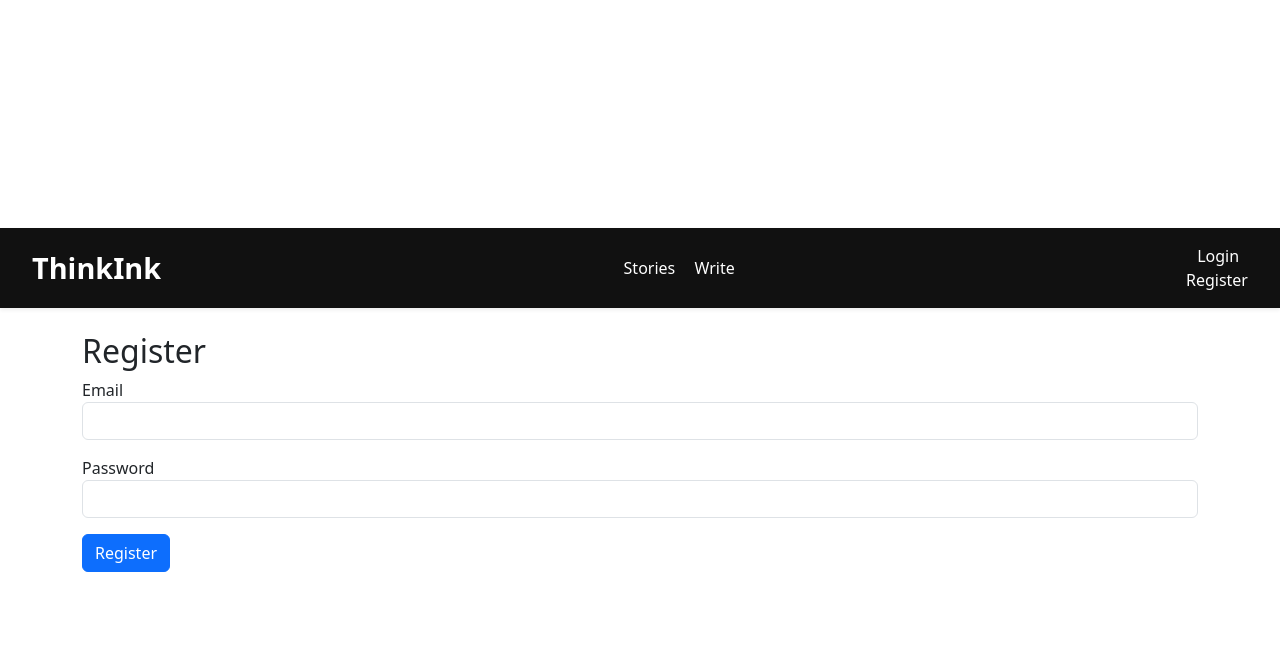
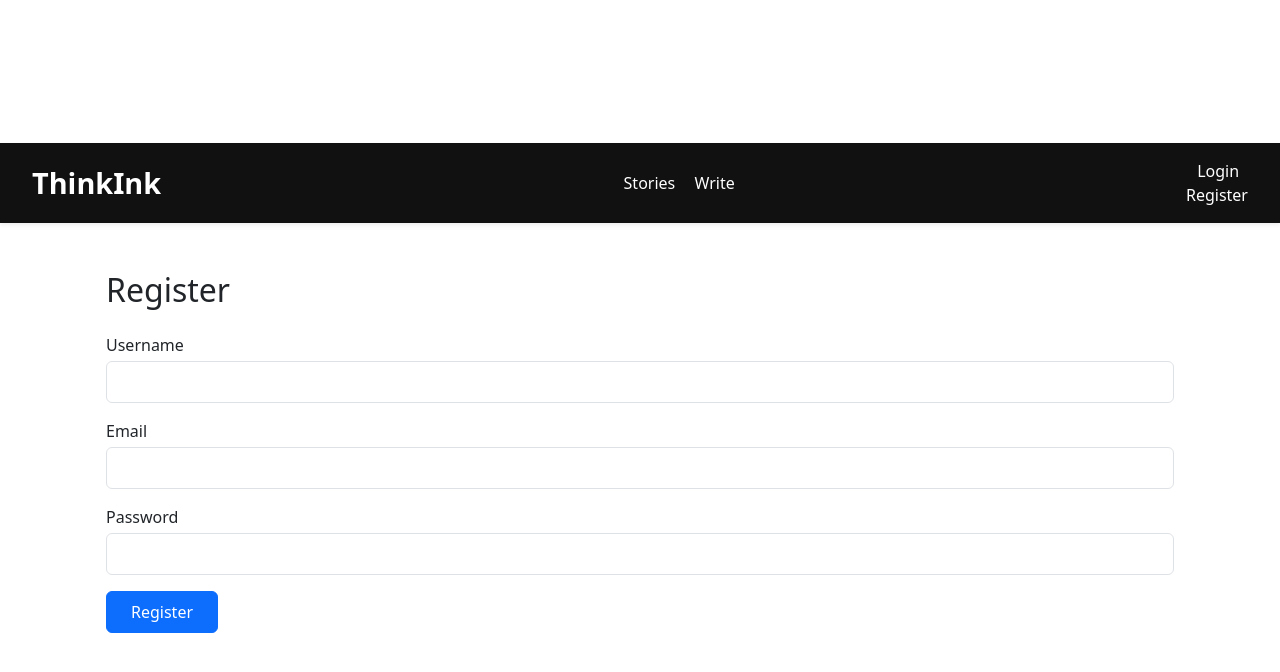
Before and after one commit to Sahiladiv/ThinkInk-, a React (Vite) app in the folder frontend/thinkink-frontend/: page /register in a window 1280 px wide. Shown: the top 672 px of the page. Built offline with nearby package versions, Linux system fonts and the light colour scheme.

Commit message:
Update Register.tsx

```diff
--- a/frontend/thinkink-frontend/src/pages/Register.tsx
+++ b/frontend/thinkink-frontend/src/pages/Register.tsx
@@ -1,26 +1,79 @@
 import React, { useState } from 'react';
+import axios from 'axios';
 
 const Register: React.FC = () => {
+  const [username, setUsername] = useState('');
   const [email, setEmail] = useState('');
   const [password, setPassword] = useState('');
+  const [message, setMessage] = useState<string | null>(null);
 
-  const handleSubmit = (e: React.FormEvent) => {
+  const handleSubmit = async (e: React.FormEvent) => {
     e.preventDefault();
-    // Add registration logic here
+
+    try {
+      const response = await axios.post('/api/register/', {
+        username,
+        email,
+        password,
+      });
+
+      setMessage('Registration successful! You can now log in.');
+      setUsername('');
+      setEmail('');
+      setPassword('');
+    } catch (error: any) {
+      if (error.response?.data) {
+        const errors = error.response.data;
+        const errorMessages = Object.values(errors).flat().join(' ');
+        setMessage(`Error: ${errorMessages}`);
+      } else {
+        setMessage('An unexpected error occurred.');
+      }
+    }
   };
 
   return (
-    <form onSubmit={handleSubmit}>
-      <h2>Register</h2>
+    <form onSubmit={handleSubmit} className="max-w-md mx-auto p-4">
+      <h2 className="text-xl font-semibold mb-4">Register</h2>
+
+      {message && <p className="mb-3 text-sm text-red-600">{message}</p>}
+
       <div className="mb-3">
-        <label>Email</label>
-        <input type="email" className="form-control" value={email} onChange={(e) => setEmail(e.target.value)} required />
+        <label className="block mb-1">Username</label>
+        <input
+          type="text"
+          className="form-control w-full px-3 py-2 border rounded"
+          value={username}
+          onChange={(e) => setUsername(e.target.value)}
+          required
+        />
       </div>
+
       <div className="mb-3">
-        <label>Password</label>
-        <input type="password" className="form-control" value={password} onChange={(e) => setPassword(e.target.value)} required />
+        <label className="block mb-1">Email</label>
+        <input
+          type="email"
+          className="form-control w-full px-3 py-2 border rounded"
+          value={email}
+          onChange={(e) => setEmail(e.target.value)}
+          required
+        />
       </div>
-      <button type="submit" className="btn btn-primary">Register</button>
+
+      <div className="mb-3">
+        <label className="block mb-1">Password</label>
+        <input
+          type="password"
+          className="form-control w-full px-3 py-2 border rounded"
+          value={password}
+          onChange={(e) => setPassword(e.target.value)}
+          required
+        />
+      </div>
+
+      <button type="submit" className="btn btn-primary px-4 py-2 bg-blue-600 text-white rounded hover:bg-blue-700">
+        Register
+      </button>
     </form>
   );
 };
```
